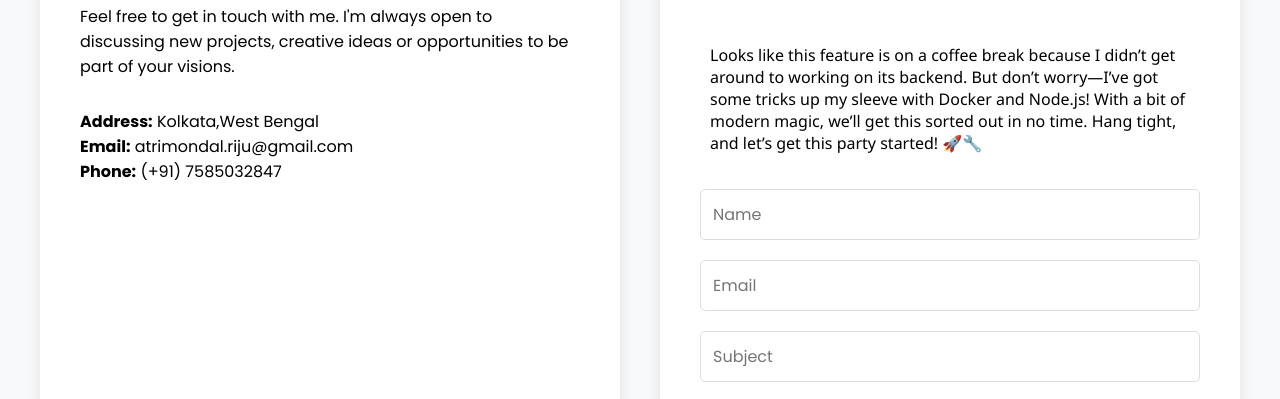
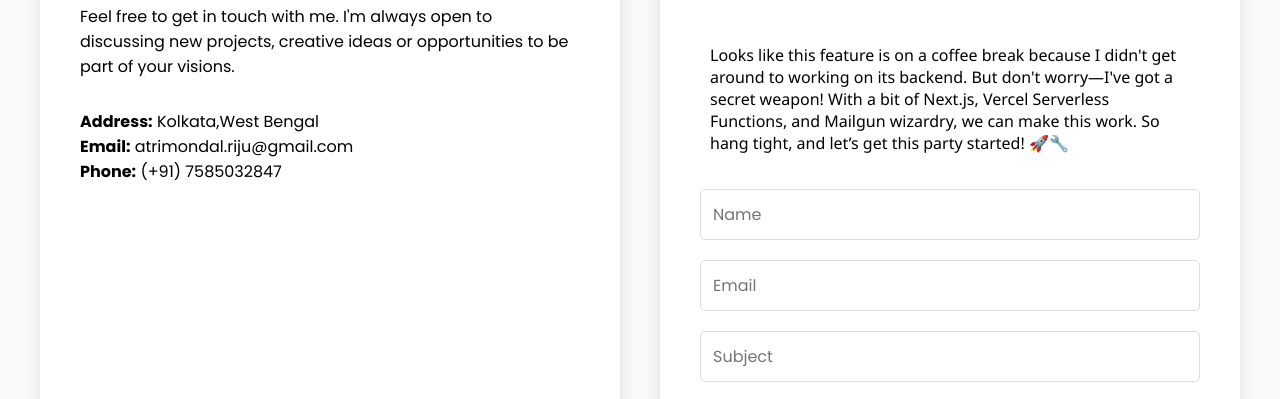
Before and after one commit to Atri-0342/portfolio_, a plain HTML site: page contact.html in a window 1280 px wide. Shown: the part 336-735 px from the top of the page. Drawn offline with Linux system fonts and the light colour scheme.

Commit message:
Update contact.html

```diff
--- a/contact.html
+++ b/contact.html
@@ -61,7 +61,7 @@
         <div class="contact-box2 contact-form">
             <div class="inner-box">
                 <P class="by" style="font-family: 'Franklin Gothic Medium', 'Arial Narrow', Arial, sans-serif; font-size: 30px;">Oops! 😅</P><br>
-                <p class="by" style="font-family: 'Segoe UI', Tahoma, Geneva, Verdana, sans-serif;">Looks like this feature is on a coffee break because I didn’t get around to working on its backend. But don’t worry—I’ve got some tricks up my sleeve with Docker and Node.js! With a bit of modern magic, we’ll get this sorted out in no time. Hang tight, and let’s get this party started! 🚀🔧</p>
+                <p class="by" style="font-family: 'Segoe UI', Tahoma, Geneva, Verdana, sans-serif;">Looks like this feature is on a coffee break because I didn't get around to working on its backend. But don't worry—I've got a secret weapon! With a bit of Next.js, Vercel Serverless Functions, and Mailgun wizardry, we can make this work. So hang tight, and let’s get this party started! 🚀🔧</p>
                 <br>
                 <form id="contact-form">
                     <input type="text" placeholder="Name" required>
```
